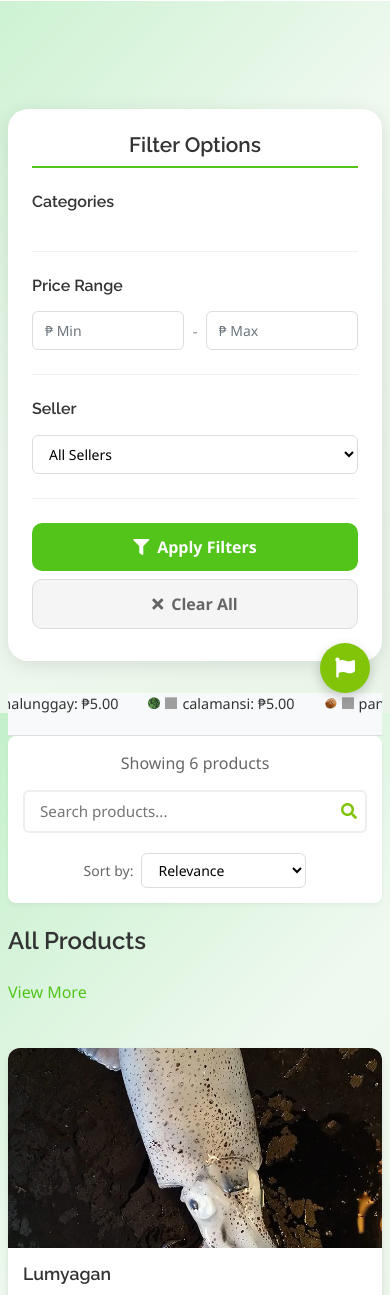
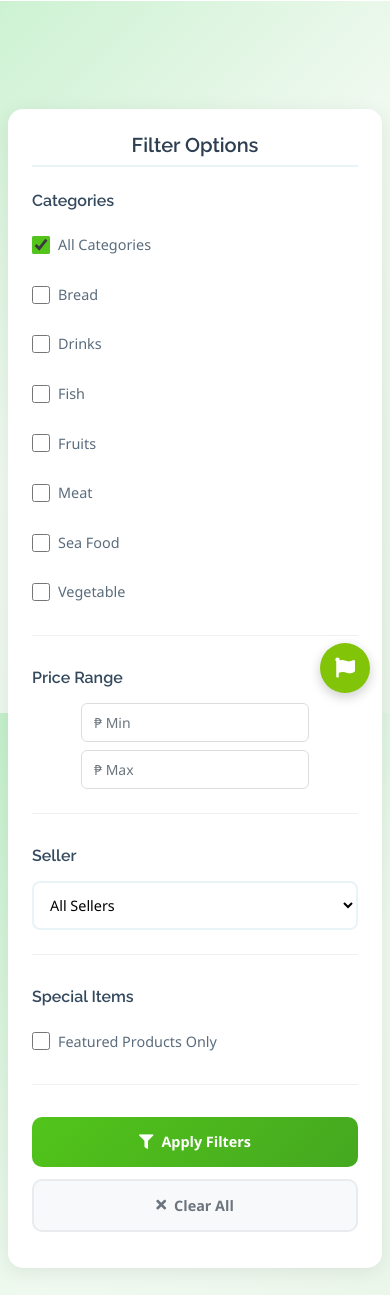
Before and after one commit to IceBrrrg/OroMarket, a PHP site: page /customer/index.php in a window 390 px wide. Shown: the part 131-1426 px from the top of the page. Run offline with PHP 8.4, Linux system fonts and the light colour scheme; data comes from the database, SQL or seed files in the repository; data that the repository does not hold is empty; some libraries are stand-ins or nearby versions; grey boxes are pictures that could not be loaded.

Commit message:
minor frontend sidebar community

```diff
--- a/customer/sidebar.php
+++ b/customer/sidebar.php
@@ -1,3 +1,32 @@
+<?php
+// Fetch categories for the filter
+try {
+    $stmt = $pdo->prepare("SELECT id, name FROM categories WHERE is_active = 1 ORDER BY name ASC");
+    $stmt->execute();
+    $filter_categories = $stmt->fetchAll(PDO::FETCH_ASSOC);
+} catch (PDOException $e) {
+    error_log("Error fetching categories for filter: " . $e->getMessage());
+    $filter_categories = [];
+}
+
+// Fetch sellers for the filter
+try {
+    $stmt = $pdo->prepare("
+        SELECT DISTINCT u.id, u.first_name, u.last_name,
+               CONCAT(u.first_name, ' ', u.last_name) as full_name
+        FROM users u
+        INNER JOIN products p ON u.id = p.seller_id
+        WHERE u.user_type = 'seller' AND u.is_active = 1
+        ORDER BY u.first_name ASC
+    ");
+    $stmt->execute();
+    $filter_sellers = $stmt->fetchAll(PDO::FETCH_ASSOC);
+} catch (PDOException $e) {
+    error_log("Error fetching sellers for filter: " . $e->getMessage());
+    $filter_sellers = [];
+}
+?>
+
 <!-- Left Sidebar -->
 <div class="sidebar">
     <h4 class="sidebar-title">Filter Options</h4>
@@ -6,7 +35,19 @@
     <div class="filter-section">
         <h5>Categories</h5>
         <div class="filter-options">
-
+            <div class="filter-option">
+                <input type="checkbox" id="category_all" name="category" value="" checked>
+                <label for="category_all">All Categories</label>
+            </div>
+            <?php foreach ($filter_categories as $category): ?>
+            <div class="filter-option">
+                <input type="checkbox" id="category_<?php echo $category['id']; ?>"
+                       name="category" value="<?php echo $category['id']; ?>">
+                <label for="category_<?php echo $category['id']; ?>">
+                    <?php echo htmlspecialchars($category['name']); ?>
+                </label>
+            </div>
+            <?php endforeach; ?>
         </div>
     </div>
 
@@ -15,11 +56,13 @@
         <h5>Price Range</h5>
         <div class="price-range">
             <div class="range-group">
-                <input type="number" class="form-control form-control-sm" placeholder="₱ Min" id="minPrice" min="0">
+                <input type="number" class="form-control form-control-sm"
+                       placeholder="₱ Min" id="minPrice" min="0" step="0.01">
             </div>
             <span>-</span>
             <div class="range-group">
-                <input type="number" class="form-control form-control-sm" placeholder="₱ Max" id="maxPrice" min="0">
+                <input type="number" class="form-control form-control-sm"
+                       placeholder="₱ Max" id="maxPrice" min="0" step="0.01">
             </div>
         </div>
     </div>
@@ -29,14 +72,24 @@
         <h5>Seller</h5>
         <select id="sellerFilter" class="filter-select">
             <option value="">All Sellers</option>
-            <option value="seller1">Fresh Market Store</option>
-            <option value="seller2">Organic Farm</option>
-            <option value="seller3">Local Fishery</option>
-            <option value="seller4">Butcher Shop</option>
-            <option value="seller5">Bakery Corner</option>
+            <?php foreach ($filter_sellers as $seller): ?>
+            <option value="<?php echo $seller['id']; ?>">
+                <?php echo htmlspecialchars($seller['full_name']); ?>
+            </option>
+            <?php endforeach; ?>
         </select>
     </div>
 
+    <!-- Featured Filter -->
+    <div class="filter-section">
+        <h5>Special Items</h5>
+        <div class="filter-options">
+            <div class="filter-option">
+                <input type="checkbox" id="featured_only" name="featured" value="1">
+                <label for="featured_only">Featured Products Only</label>
+            </div>
+        </div>
+    </div>
 
     <!-- Apply Filters Button -->
     <button class="apply-filters-btn" onclick="applyFilters()">
@@ -49,4 +102,210 @@
         <i class="fas fa-times"></i>
         Clear All
     </button>
+
+    <!-- Active Filters Display -->
+    <div class="active-filters" id="activeFilters" style="display: none;">
+        <h6>Active Filters:</h6>
+        <div class="active-filter-tags" id="activeFilterTags"></div>
+    </div>
 </div>
+
+<style>
+.sidebar {
+    background: #fff;
+    border-radius: 15px;
+    padding: 1.5rem;
+    box-shadow: 0 4px 20px rgba(0,0,0,0.08);
+    margin-bottom: 2rem;
+    position: sticky;
+    top: 20px;
+}
+
+.sidebar-title {
+    font-size: 1.25rem;
+    font-weight: 600;
+    margin-bottom: 1.5rem;
+    color: #2c3e50;
+    border-bottom: 2px solid #e8f4f8;
+    padding-bottom: 0.5rem;
+}
+
+.filter-section {
+    margin-bottom: 2rem;
+}
+
+.filter-section h5 {
+    font-size: 1rem;
+    font-weight: 600;
+    margin-bottom: 1rem;
+    color: #34495e;
+}
+
+.filter-options {
+    display: flex;
+    flex-direction: column;
+    gap: 0.75rem;
+}
+
+.filter-option {
+    display: flex;
+    align-items: center;
+    gap: 0.5rem;
+}
+
+.filter-option input[type="checkbox"] {
+    width: 18px;
+    height: 18px;
+    accent-color: #52c41a;
+    cursor: pointer;
+}
+
+.filter-option label {
+    font-size: 0.9rem;
+    color: #5a6c7d;
+    cursor: pointer;
+    flex: 1;
+    margin: 0;
+}
+
+.filter-option:hover label {
+    color: #2c3e50;
+}
+
+.price-range {
+    display: flex;
+    align-items: center;
+    gap: 0.75rem;
+}
+
+.range-group {
+    flex: 1;
+}
+
+.form-control-sm {
+    padding: 0.5rem;
+    border: 2px solid #e8f4f8;
+    border-radius: 8px;
+    font-size: 0.875rem;
+    transition: all 0.3s ease;
+}
+
+.form-control-sm:focus {
+    outline: none;
+    border-color: #52c41a;
+    box-shadow: 0 0 0 3px rgba(82, 196, 26, 0.1);
+}
+
+.filter-select {
+    width: 100%;
+    padding: 0.75rem;
+    border: 2px solid #e8f4f8;
+    border-radius: 8px;
+    font-size: 0.9rem;
+    background-color: #fff;
+    cursor: pointer;
+    transition: all 0.3s ease;
+}
+
+.filter-select:focus {
+    outline: none;
+    border-color: #52c41a;
+    box-shadow: 0 0 0 3px rgba(82, 196, 26, 0.1);
+}
+
+.apply-filters-btn, .clear-filters-btn {
+    width: 100%;
+    padding: 0.875rem 1rem;
+    border: none;
+    border-radius: 10px;
+    font-weight: 600;
+    font-size: 0.9rem;
+    cursor: pointer;
+    transition: all 0.3s ease;
+    display: flex;
+    align-items: center;
+    justify-content: center;
+    gap: 0.5rem;
+    margin-bottom: 0.75rem;
+}
+
+.apply-filters-btn {
+    background: linear-gradient(135deg, #52c41a, #45a820);
+    color: white;
+}
+
+.apply-filters-btn:hover {
+    background: linear-gradient(135deg, #45a820, #3d9419);
+    transform: translateY(-2px);
+    box-shadow: 0 8px 25px rgba(82, 196, 26, 0.3);
+}
+
+.clear-filters-btn {
+    background: #f8f9fa;
+    color: #6c757d;
+    border: 2px solid #e9ecef;
+}
+
+.clear-filters-btn:hover {
+    background: #e9ecef;
+    color: #495057;
+    transform: translateY(-1px);
+}
+
+.active-filters {
+    margin-top: 1.5rem;
+    padding-top: 1.5rem;
+    border-top: 2px solid #e8f4f8;
+}
+
+.active-filters h6 {
+    font-size: 0.9rem;
+    font-weight: 600;
+    color: #34495e;
+    margin-bottom: 0.75rem;
+}
+
+.active-filter-tags {
+    display: flex;
+    flex-wrap: wrap;
+    gap: 0.5rem;
+}
+
+.filter-tag {
+    background: #e8f4f8;
+    color: #2c3e50;
+    padding: 0.25rem 0.75rem;
+    border-radius: 20px;
+    font-size: 0.8rem;
+    display: flex;
+    align-items: center;
+    gap: 0.25rem;
+}
+
+.filter-tag .remove-filter {
+    cursor: pointer;
+    color: #95a5a6;
+    font-weight: bold;
+}
+
+.filter-tag .remove-filter:hover {
+    color: #e74c3c;
+}
+
+/* Responsive */
+@media (max-width: 768px) {
+    .sidebar {
+        position: static;
+        max-height: none;
+        margin-bottom: 1rem;
+    }
+
+    .price-range {
+        flex-direction: column;
+        gap: 0.5rem;
+    }
+
+    .price-range span {
+        display: none;
+    }
+}</style>
```
